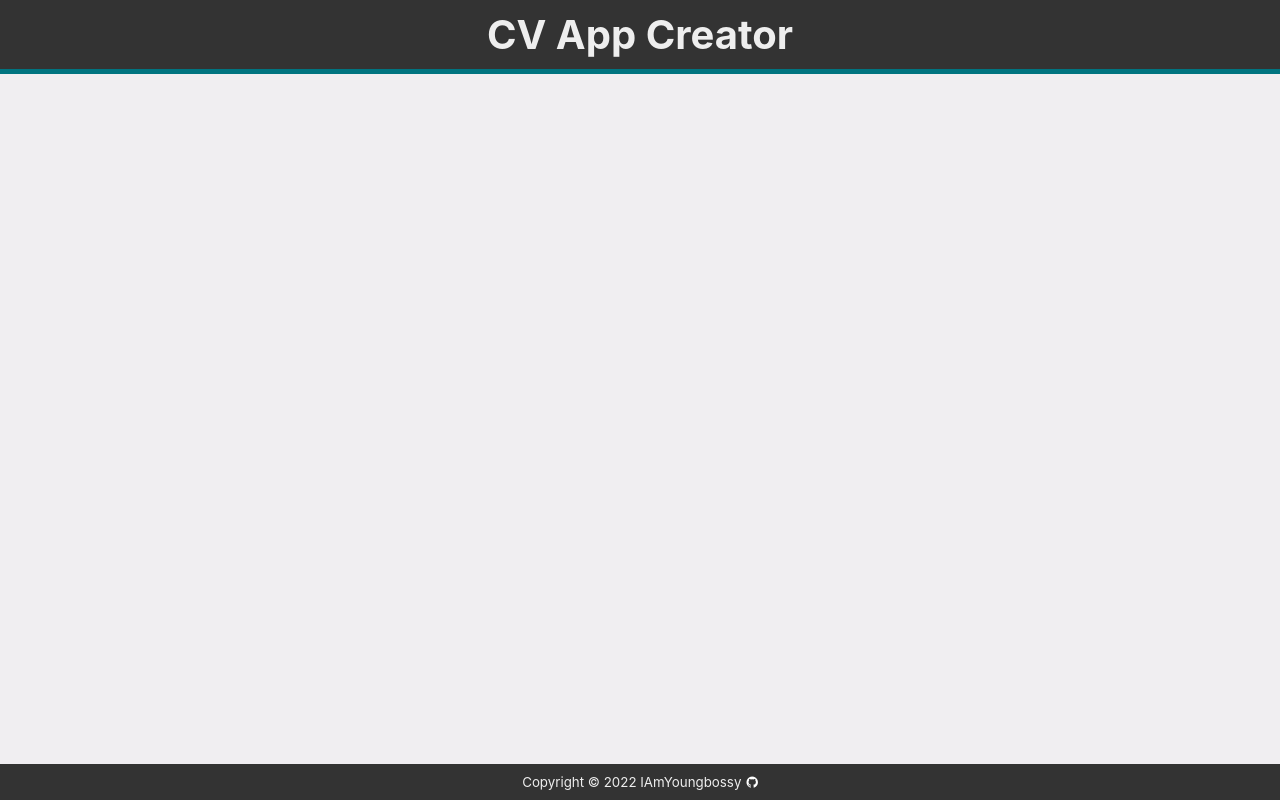
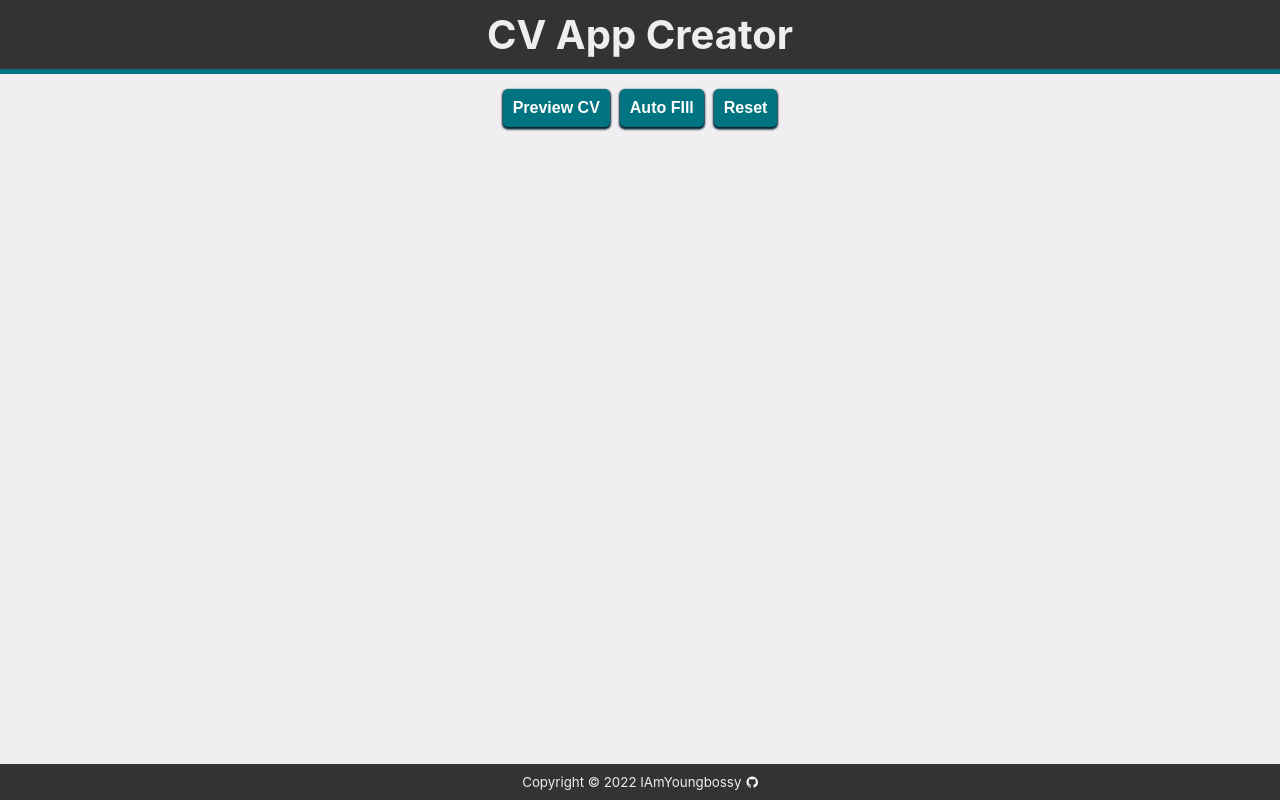
Before and after one commit to IAmYoungbossy/cv-app, a React (Create React App) app: page / in a window 1280 px wide. Built offline with nearby package versions, Linux system fonts and the light colour scheme.

Commit message:
Add FormTopButton component to preview, auto-fill or reset form

```diff
--- a/src/components/App/App.js
+++ b/src/components/App/App.js
@@ -1,5 +1,6 @@
 import { Component } from "react";
 import Footer from "../Footer/Footer";
+import FormTopButtons from "../FormTopButtons/FormTopButtons";
 import Header from "../Header/Header";
 import "./App.css";
 
@@ -8,6 +9,9 @@ export default class App extends Component {
     return (
       <div className="App">
         <Header />
+        <main>
+          <FormTopButtons />
+        </main>
         <Footer />
       </div>
     );
--- /dev/null
+++ b/src/components/FormTopButtons/FormTopButtons.css
@@ -0,0 +1,16 @@
+.form-top-btn {
+  margin: 10px;
+  text-align: center;
+}
+
+.form-top-btn > * {
+  margin: 5px;
+  border: none;
+  padding: 10px;
+  color: white;
+  font-size: 1rem;
+  border-radius: 5px;
+  font-weight: bolder;
+  background-color: #007480;
+  box-shadow: 0px 1.5px 2px 1px #002131;
+}
--- /dev/null
+++ b/src/components/FormTopButtons/FormTopButtons.js
@@ -0,0 +1,14 @@
+import { Component } from "react";
+import "./FormTopButtons.css"
+
+export default class FormTopButtons extends Component {
+  render() {
+    return (
+      <div className="form-top-btn">
+        <button>Preview CV</button>
+        <button>Auto FIll</button>
+        <button>Reset</button>
+      </div>
+    );
+  }
+}
```
Also changed, not shown: src/components/Form/Form.js (added, +11 -0 lines), src/components/Form/Form.css (added).
